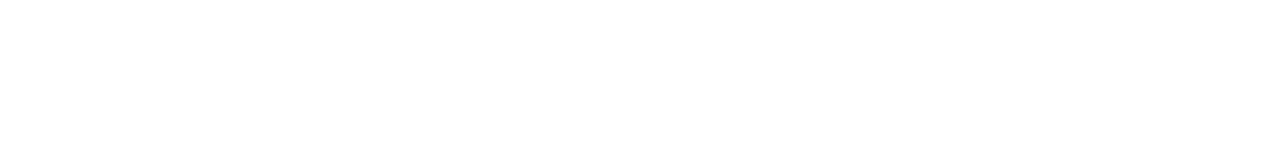
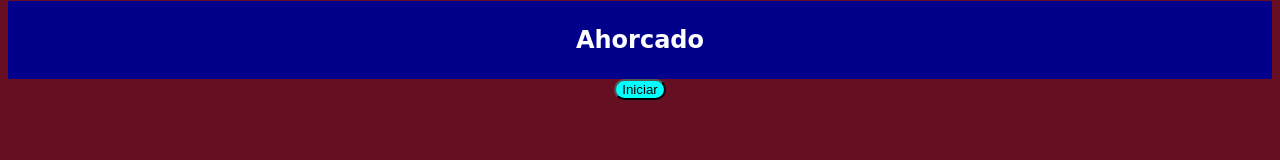
Before and after one commit to jrevolorio2019058/PracticaAhorcado, a plain HTML site: page index.html in a window 1280 px wide. Drawn offline with Linux system fonts and the light colour scheme.

Commit message:
Segundo commit

```diff
--- /dev/null
+++ b/css/estilo.css
@@ -0,0 +1,35 @@
+.body-Index{
+    background-color: #670f22;
+    text-align: center;
+}
+
+.navbar-Index{
+    background-color:darkblue;
+    margin-top: -7px;
+    padding-top: 5px;
+    padding-left: 20px;
+    padding-right: 20px;
+    padding-bottom: 5px;
+    text-align: center;
+    vertical-align: middle;
+}
+
+.Titulo{
+
+    display: inline-block;
+    text-align: center;
+    vertical-align: middle;
+    font-family: "Segoe Print", cursive;
+    color: white;
+
+}
+
+.Inicio{
+
+    display: inline-block;
+    vertical-align: middle;
+    align-items: center;
+    background-color: aqua;
+    border-radius: 20px;
+
+}
--- a/index.html
+++ b/index.html
@@ -4,8 +4,12 @@
     <meta charset="UTF-8">
     <meta name="viewport" content="width=device-width, initial-scale=1.0">
     <title>Home</title>
+    <link rel="stylesheet" href="css/estilo.css">
 </head>
-<body class>
-
+<body class="body-Index">
+    <nav class="navbar-Index">
+        <h1 class="Titulo">Ahorcado</h1>
+    </nav>
+    <button class="Inicio">Iniciar</button>
 </body>
 </html>
```
Also changed, not shown: js/logica.js (added), logica.js (deleted).
